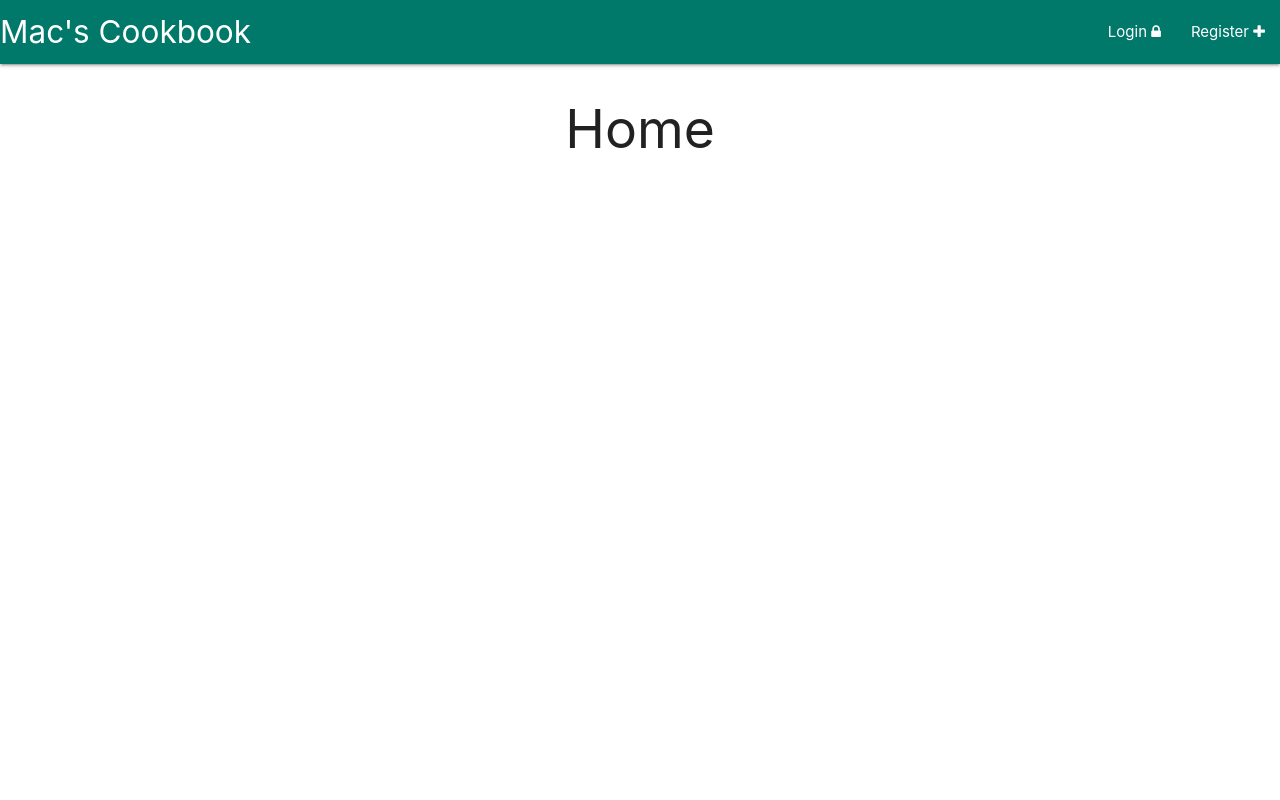
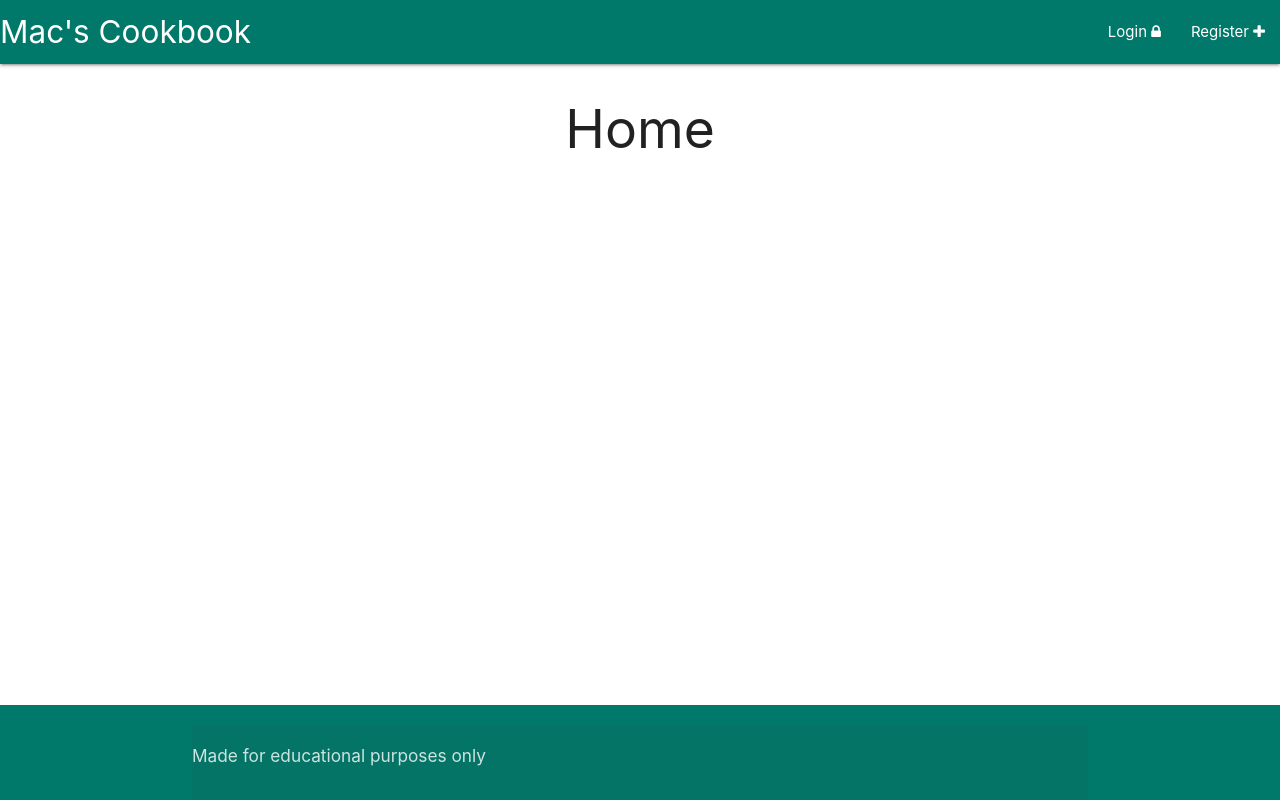
Before and after one commit to MacauleyMorgan/Project-Three, a Flask app: page / in a window 1280 px wide. Run offline with Flask 2, Linux system fonts and the light colour scheme.

Commit message:
Added custom css file to base template Added sticky footer to base template

```diff
--- /dev/null
+++ b/cookbook/static/style.css
@@ -0,0 +1,9 @@
+body {
+    display: flex;
+    min-height: 100vh;
+    flex-direction: column;
+  }
+
+  main {
+    flex: 1 0 auto;
+  }
--- a/cookbook/templates/base.html
+++ b/cookbook/templates/base.html
@@ -8,6 +8,7 @@
     <!-- Compiled and minified CSS -->
     <link rel="stylesheet" href="https://cdnjs.cloudflare.com/ajax/libs/materialize/1.0.0/css/materialize.min.css">
     <link rel="stylesheet" href="https://cdnjs.cloudflare.com/ajax/libs/font-awesome/4.7.0/css/font-awesome.min.css">
+    <link rel="stylesheet" href="{{ url_for('static', filename='style.css') }}">
 </head>
 
 <body>
@@ -42,6 +43,12 @@
 
     </main>
 
+    <footer class="page-footer teal darken-2">
+        <div class="footer-copyright container hide-on-small-only">
+            <h6>Made for educational purposes only</p>
+        </div>
+    </footer>
+
     <!-- Materialize scripts, all content to be above here -->
 
     <!-- JQuery script to load materialize -->
```
